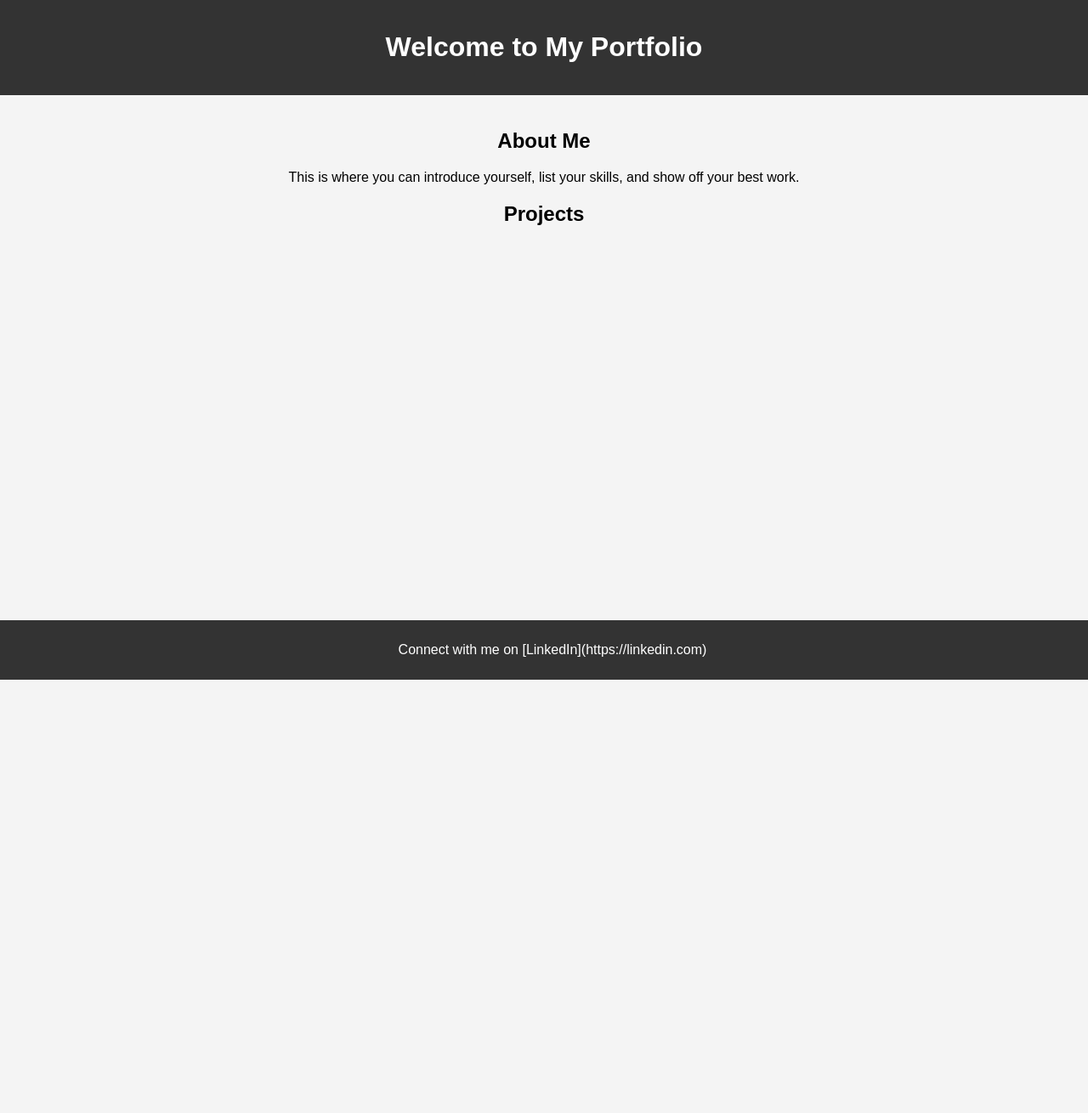
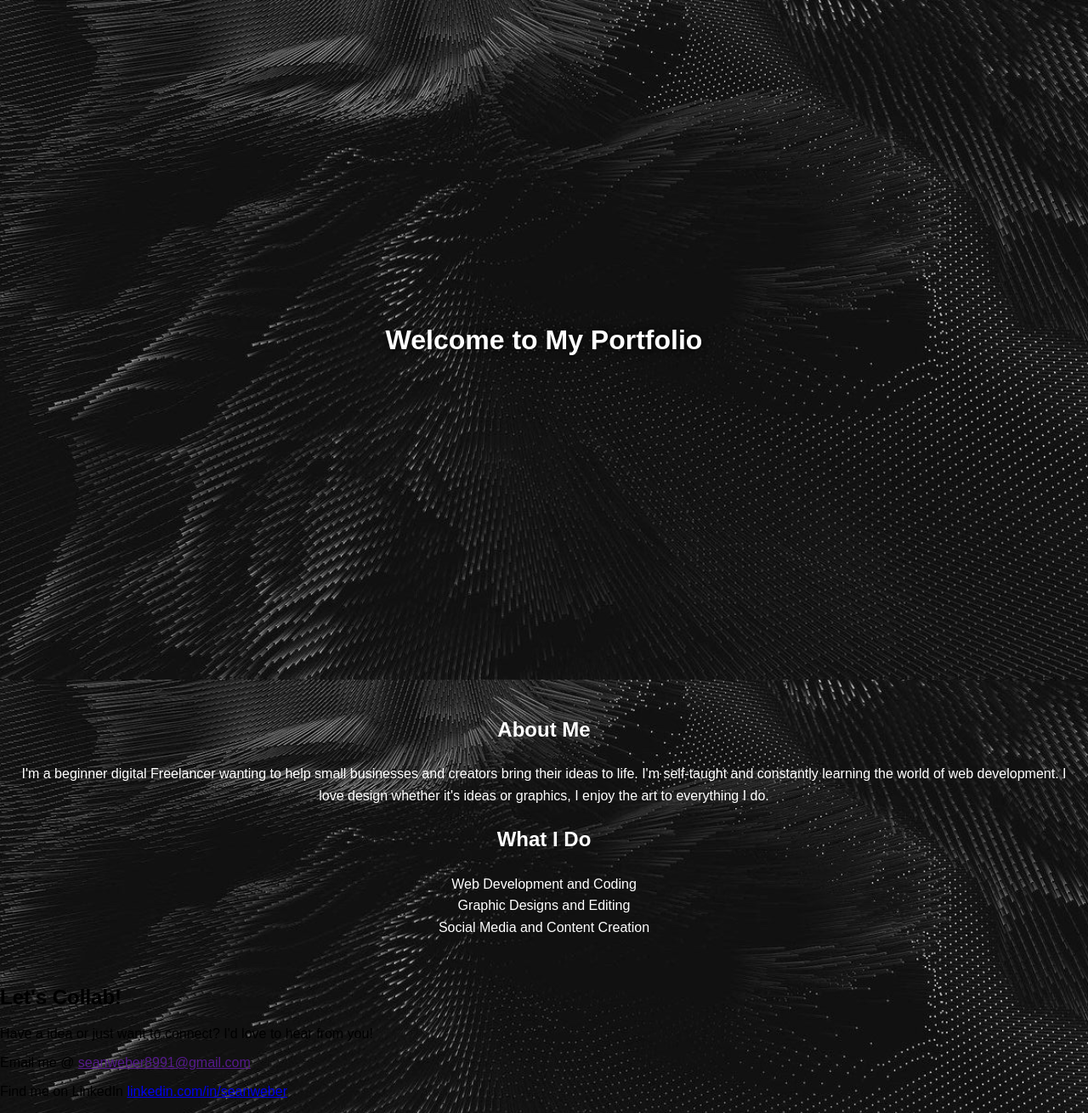
Before and after one commit to SeannWeber/my-portfolio, a plain HTML site: page index.html in a window 1280 px wide. Shown: the whole page at 85% size. Before the commit the page ends 800 px from the top, so only its background shows below. Drawn offline with Linux system fonts and the light colour scheme.

Commit message:
Updated portolio

```diff
--- a/index.html
+++ b/index.html
@@ -7,18 +7,38 @@
   <title>My Portfolio</title>
 </head>
 <body>
-  <header>
+  <div class="hero">
     <h1>Welcome to My Portfolio</h1>
-  </header>
+  </div>
 
   <div class="content">
     <h2>About Me</h2>
-    <p>This is where you can introduce yourself, list your skills, and show off your best work.</p>
-    <h2>Projects</h2>
+    <p>
+       I'm a beginner digital Freelancer wanting to help small businesses and creators bring their ideas to life.
+       I'm self-taught and constantly learning the world of web development.
+       I love design whether it's ideas or graphics, I enjoy the art to everything I do.
+    </p>
+    <h2>What I Do</h2>
+    <ul class="no-bullets">
+      <li>Web Development and Coding</li>
+      <li>Graphic Designs and Editing</li>
+      <li>Social Media and Content Creation</li>
   </div>
 
-  <footer>
-    <p>Connect with me on [LinkedIn](https://linkedin.com)</p>
-  </footer>
+  <div class="contact">
+      <h2>Let's Collab!</h2>
+      <p>Have a idea or just want to connect? I'd love to hear from you!</p>
+
+      <p>
+        Email me @
+        <a href="">seanweber8991@gmail.com</a>
+      </p>
+
+      <p>
+        Find me on LinkedIn
+        <a href="https://www.linkedin.com/in/sean-weber-1b0b4a1b8/" target="_blank">linkedin.com/in/seanweber</a>
+      </p>
+</div>
+
 </body>
 </html>
--- a/styles.css
+++ b/styles.css
@@ -2,20 +2,44 @@ body {
     font-family: Arial, sans-serif;
     margin: 0;
     padding: 0;
-    background-color: #f4f4f4;
+    background-image: url('images/pic6.jpg');
+    background-attachment: fixed;
+    background-position: center;
+    background-repeat: no-repeat;
+    background-size: cover;
   }
+
+  .hero {
+
+    height: 100vh;
+    display: flex;
+    justify-content: center;
+    align-items: center;
+    color: white;
+    text-shadow: 0 0 10px black;
+    text-align: center;
+  }
+
+
   header {
     background-color: #333;
     color: white;
     padding: 1rem;
     text-align: center;
   }
+
+
   .content {
     padding: 20px;
     text-align: center;
+    background-color: transparent;
+    color: white;
+    line-height: 1.6;
   }
+
+
   footer {
-    background-color: #333;
+    background-color: transparent;
     color: white;
     text-align: center;
     padding: 10px;
@@ -23,3 +47,8 @@ body {
     width: 100%;
     bottom: 0;
   }
+
+.no-bullets {
+    list-style-type: none;
+    padding: 0;
+}
```
Also changed, not shown: images/pic6.jpg (added).
